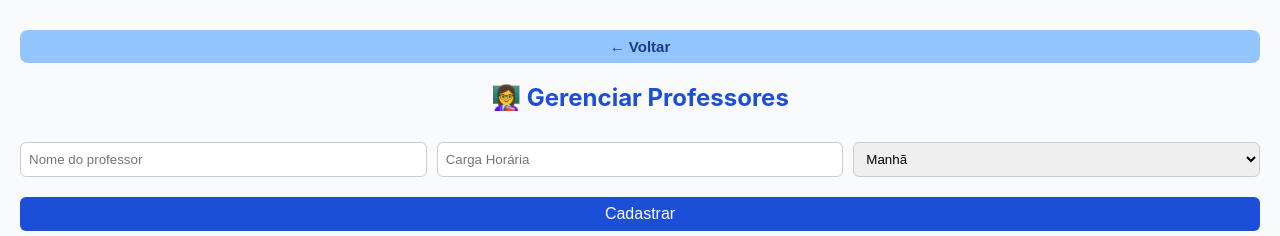
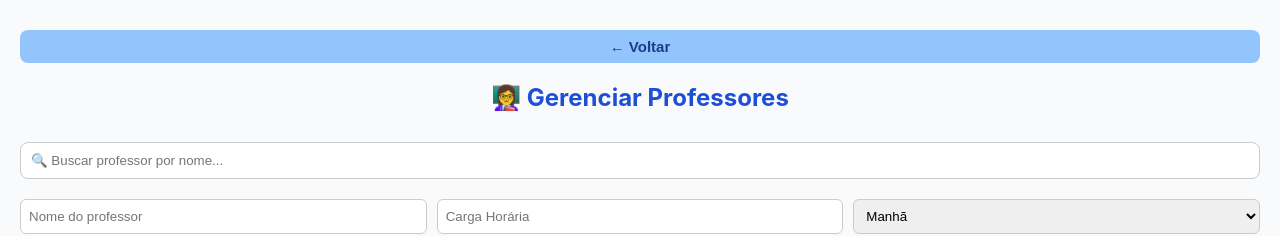
Before and after one commit to BrunaDewes/edurh, a React (Create React App) app in the folder edurh_frontend/: page /professores in a window 1280 px wide. Shown: the top 236 px of the page. Built offline with nearby package versions, Linux system fonts and the light colour scheme; no server answers.

Commit message:
busca por nome na aba de professores

```diff
--- a/edurh_frontend/src/components/Professores.js
+++ b/edurh_frontend/src/components/Professores.js
@@ -7,6 +7,7 @@ import BotaoVoltar from "./BotaoVoltar";
 
 export default function Professores() {
   const [professores, setProfessores] = useState([]);
+  const [busca, setBusca] = useState("");
   const [nome, setNome] = useState("");
   const [cargaHoraria, setCargaHoraria] = useState("");
   const [turno, setTurno] = useState("MANHA");
@@ -111,6 +112,21 @@ export default function Professores() {
         <BotaoVoltar destino="/home" />
       <h2>👩‍🏫 Gerenciar Professores</h2>
 
+      <input
+        type="text"
+        placeholder="🔍 Buscar professor por nome..."
+        value={busca}
+        onChange={(e) => setBusca(e.target.value)}
+        style={{
+          width: "100%",
+          padding: "10px",
+          marginBottom: "20px",
+          borderRadius: "8px",
+          border: "1px solid #ccc",
+          boxSizing: "border-box",
+        }}
+      />
+
       <form className="prof-form" onSubmit={salvarProfessor}>
         <input
           type="text"
@@ -155,6 +171,9 @@ export default function Professores() {
           ) : (
             professores
               .filter((prof) => prof && typeof prof === "object")
+              .filter((prof) =>
+                prof.nome.toLowerCase().includes(busca.toLowerCase())
+              )
               .map((prof) => (
                 <tr key={prof.id}>
                   <td>{prof.id}</td>
```
